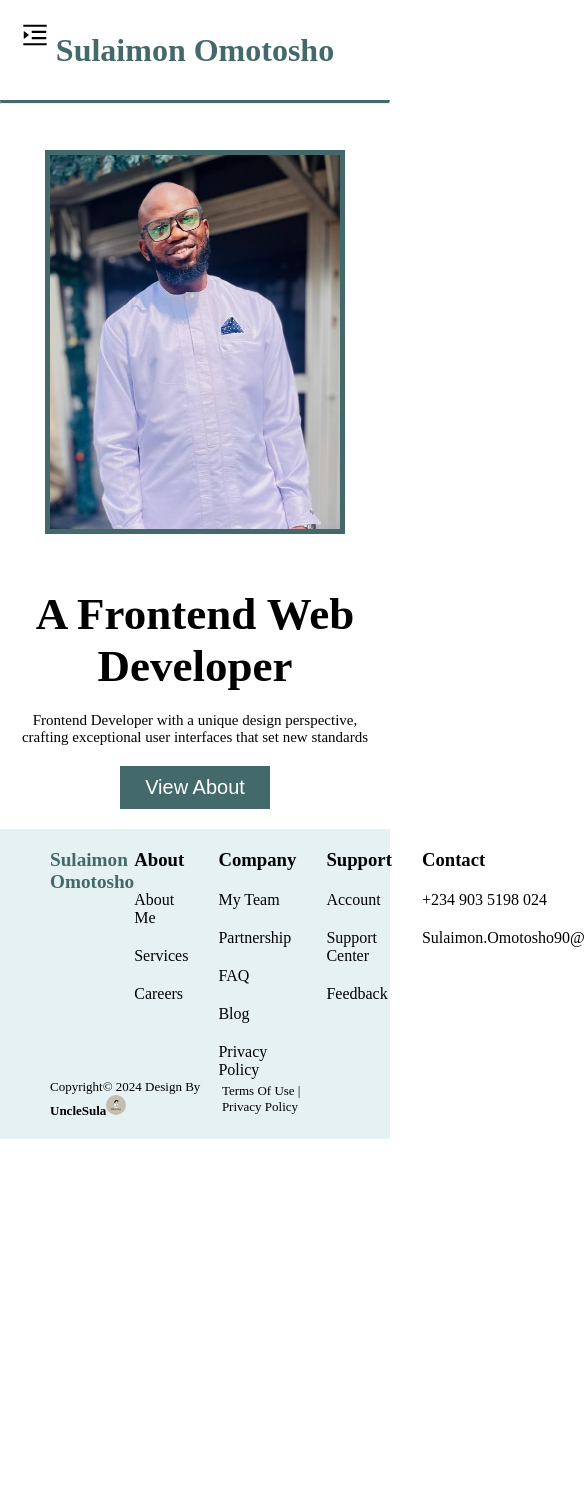
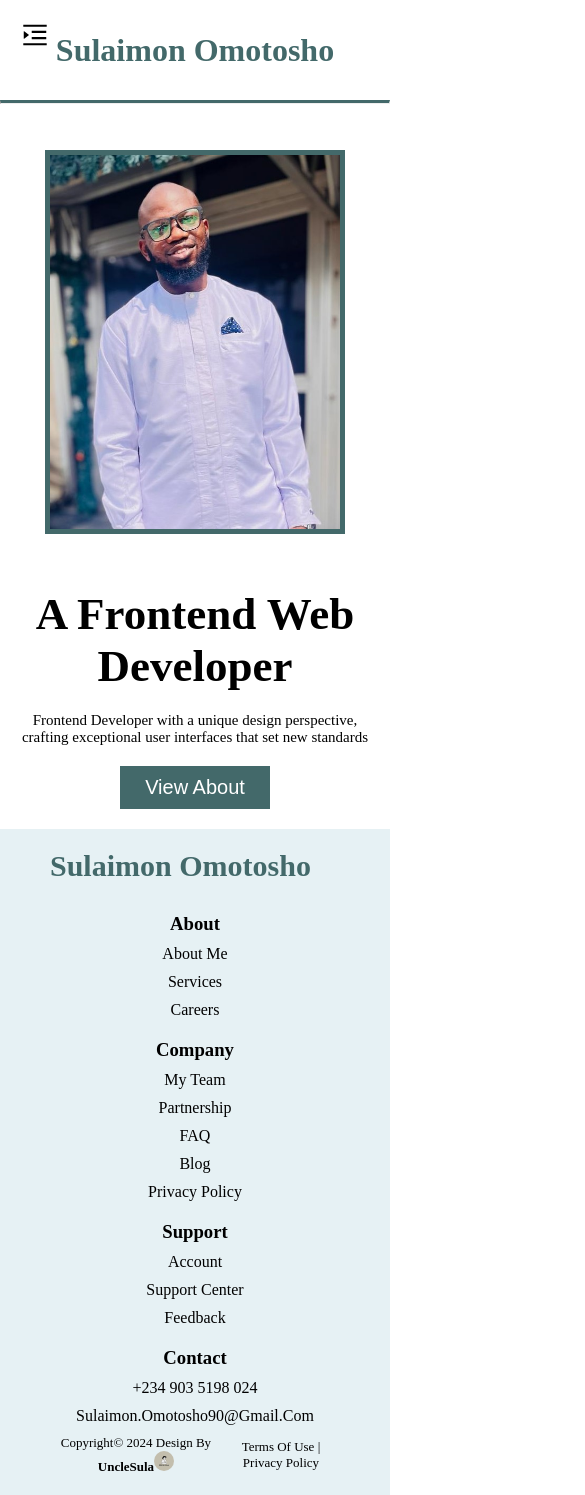
Before and after one commit to Sulaimon-Omotosho/omotosho.sulaimon, a React (Vite) app: page / in a window 390 px wide. Shown: the top 1495 px of the page, 585 px wide, since content can reach past the window. Before the commit the page ends 1139 px from the top, so only its background shows below. Built offline with nearby package versions, Linux system fonts and the light colour scheme.

Commit message:
Added responsiveness to footer

```diff
--- a/src/components/footer/Footer.jsx
+++ b/src/components/footer/Footer.jsx
@@ -11,29 +11,37 @@ const Footer = () => {
         <div className='menu'>
           <div className='details'>
             <h3>About</h3>
+            <div className='detailLinks'>
               <a href='/'>About Me</a>
               <a href='/'>Services</a>
               <a href='/'>Careers</a>
             </div>
+          </div>
           <div className='details'>
             <h3>Company</h3>
+            <div className='detailLinks'>
               <a href='/'>My team</a>
               <a href='/'>Partnership</a>
               <a href='/'>FAQ</a>
               <a href='/'>blog</a>
               <a href='/'>privacy policy</a>
             </div>
+          </div>
           <div className='details'>
             <h3>support</h3>
+            <div className='detailLinks'>
               <a href='/'>account</a>
               <a href='/'>support center</a>
               <a href='/'>feedback</a>
             </div>
+          </div>
           <div className='details'>
             <h3>contact</h3>
+            <div className='detailLinks'>
               <a href='/'>+234 903 5198 024</a>
               <a href='/'>sulaimon.omotosho90@gmail.com</a>
               <div className='socials'></div>
+            </div>
           </div>
         </div>
       </div>
--- a/src/components/footer/footer.scss
+++ b/src/components/footer/footer.scss
@@ -1,14 +1,34 @@
+@import '../../app.scss';
+
 .footer {
   background: rgb(230, 241, 244);
   padding: 20px 50px;
 
+  @include mobile {
+    flex-direction: column;
+    text-align: center;
+  }
+
   .main {
     display: flex;
+
+    @include tablet {
+      flex-direction: column;
+    }
+
+    @include mobile {
+      flex-direction: column;
+    }
 
     .logo {
       flex: 1;
       font-size: larger;
       font-weight: bolder;
+
+      @include mobile {
+        text-align: start;
+        font-size: 30px;
+      }
     }
 
     .menu {
@@ -18,10 +38,46 @@
       justify-content: center;
       gap: 30px;
 
+      @include mobile {
+        flex-direction: column;
+        align-items: center;
+        text-align: center;
+        gap: 20px;
+        padding-top: 30px;
+      }
+
+      @include tablet {
+        flex-direction: column;
+        text-align: center;
+      }
+
       .details {
         display: flex;
         flex-direction: column;
         gap: 20px;
+
+        @include mobile {
+          gap: 10px;
+        }
+
+        @include tablet {
+          gap: 10px;
+        }
+
+        .detailLinks {
+          display: flex;
+          flex-direction: column;
+          gap: 20px;
+
+          @include mobile {
+            gap: 10px;
+          }
+
+          @include tablet {
+            flex-direction: row;
+            justify-content: center;
+          }
+        }
       }
     }
   }
```
Lines whose indentation alone changed are shown as unchanged.
